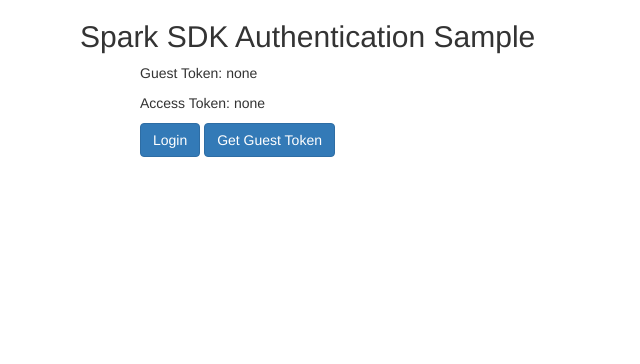
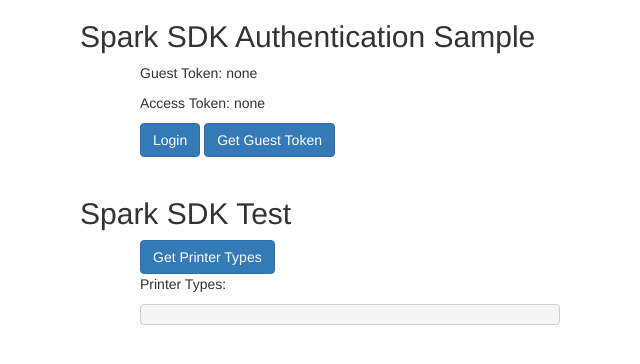
Before and after one commit to sbryan/spark-js-SDK, a website: page sample_apps/authentication_sample/frontend_server/public/index.sample.html in a window 1280 px wide. Shown: the whole page, without its empty margins (290-930 px from the left). Drawn offline with nearby package versions, Linux system fonts and the light colour scheme; files whose address does not match are found by name.

Commit message:
Add a test button that attempts to fetch the printer types list.
@watanas

```diff
--- a/sample_apps/authentication_sample/frontend_server/public/index.sample.html
+++ b/sample_apps/authentication_sample/frontend_server/public/index.sample.html
@@ -29,6 +29,23 @@
             </div>
 
         </div>
+        <br>
+        <div class="container">
+            <div class="col-md-6 col-md-offset-3">
+                <div id="test-wrapper">
+                    <h2>Spark SDK Test</h2>
+
+                    <div class="col-md-10 col-md-offset-1">
+                        <button id="printer-types" class="btn btn-primary">Get Printer Types</button>
+                        <br>
+                        <p>Printer Types:<br>
+                        <pre id="printer-types-list"></pre>
+                        </p>
+                    </div>
+                </div>
+            </div>
+
+        </div>
         <!-- /container -->
 
         <script type="text/javascript" charset="utf-8" src="//code.jquery.com/jquery-2.1.3.min.js"></script>
@@ -37,14 +54,17 @@
         <!-- TODO: for now symlink to the src directory. Change this to installed minified source file -->
         <script type="text/javascript" charset="utf-8" src="src/Request.js"></script>
         <script type="text/javascript" charset="utf-8" src="src/Client.js"></script>
+        <script type="text/javascript" charset="utf-8" src="src/PrintDB.js"></script>
         <!-- end spark sdk -->
 
         <script>
             var APP_KEY = ''; // Your app key
             var API_ROOT = 'sandbox';  // Use 'sandbox' for testing and 'api' for production.
 
-            var GUEST_TOKEN_URL = 'http://localhost:3000/guest_token';// The guest token endpoint that is implemented by your server (i.e. http://example.com/guest_token)
-            var ACCESS_TOKEN_URL = 'http://localhost:3000/access_token';// The access token endpoint that is implemented by your server (i.e. http://example.com/access_token)
+            // The guest token endpoint that is implemented by your server (i.e. http://example.com/guest_token)
+            var GUEST_TOKEN_URL = 'http://localhost:3000/guest_token';
+            // The access token endpoint that is implemented by your server (i.e. http://example.com/access_token)
+            var ACCESS_TOKEN_URL = 'http://localhost:3000/access_token';
 
             function transformToAssocArray(prmstr) {
                 var params = {};
@@ -118,6 +138,17 @@
                         $('#guest-token-span').text(token);
                     });
                 });
+
+                $('#printer-types').click(function() {
+                    ADSKSpark.PrintDB.getPrinterTypes().then(function(types) {
+                        for( var i=types.length;  --i >= 0; ) {
+                            $('#printer-types-list').append(types[i].name+'<br>');
+                        }
+                    })
+                    .catch( function(error) {
+                        $('#printer-types-list').text(error.message);
+                    });
+                });
             });
         </script>
     </body>
```
